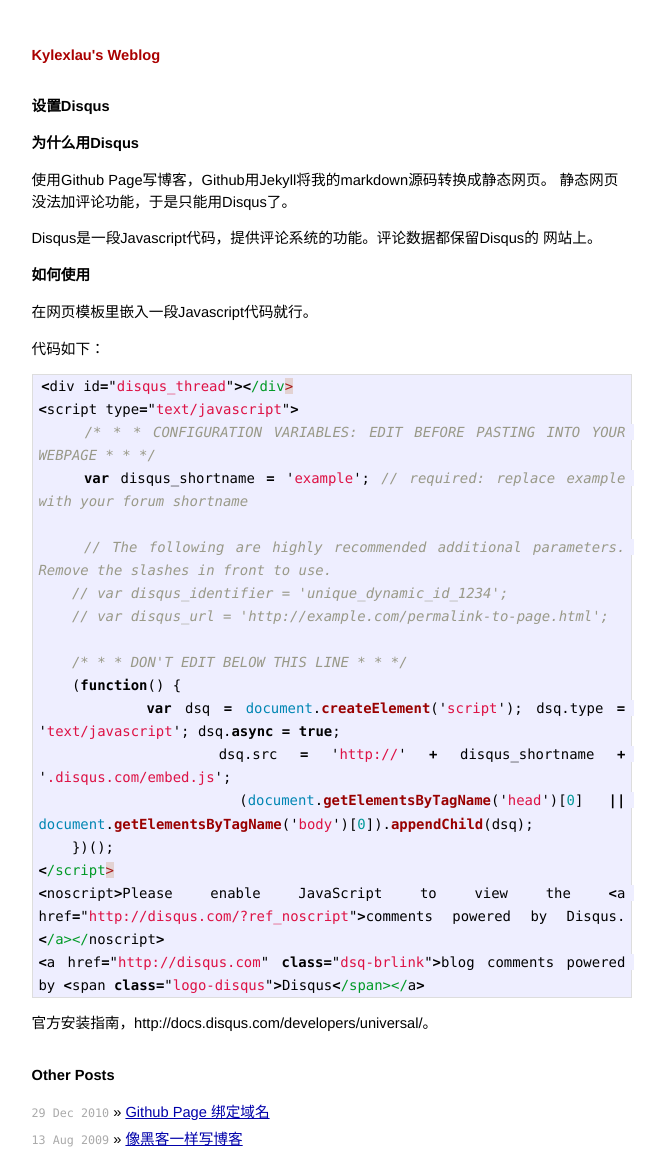
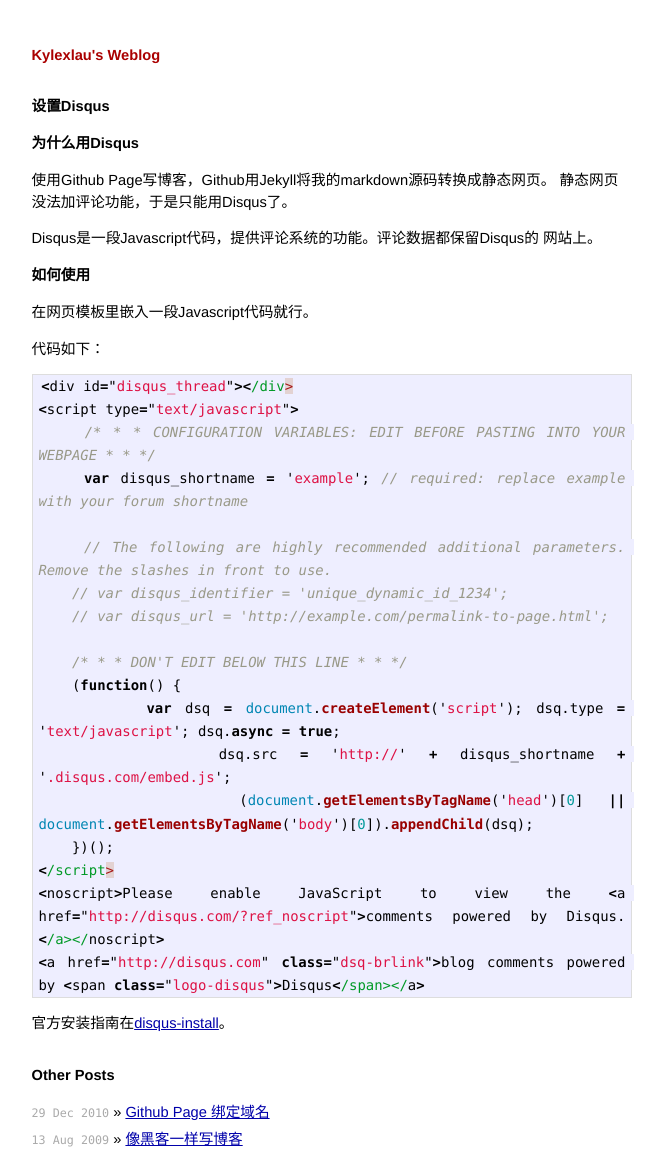
Before and after one commit to kylexlau/kylexlau.github.com, a Jekyll site: the page built from _posts/2010-12-29-Disqus.md, in a window 1280 px wide. Shown: the whole page, without its empty margins (315-980 px from the left). Built offline with Jekyll 4.4.1, drawn with Linux system fonts in a browser that asks for light colours; comment, search, counter and statistics services are not loaded.

Commit message:
test markdown hyperlinks.

```diff
--- a/_posts/2010-12-29-Disqus.md
+++ b/_posts/2010-12-29-Disqus.md
@@ -40,4 +40,6 @@
 <a href="http://disqus.com" class="dsq-brlink">blog comments powered by <span class="logo-disqus">Disqus</span></a>
 {% endhighlight %}
 
-官方安装指南，http://docs.disqus.com/developers/universal/。
+官方安装指南在[disqus-install]。
+
+[disqus-install]: http://docs.disqus.com/developers/universal/
```
